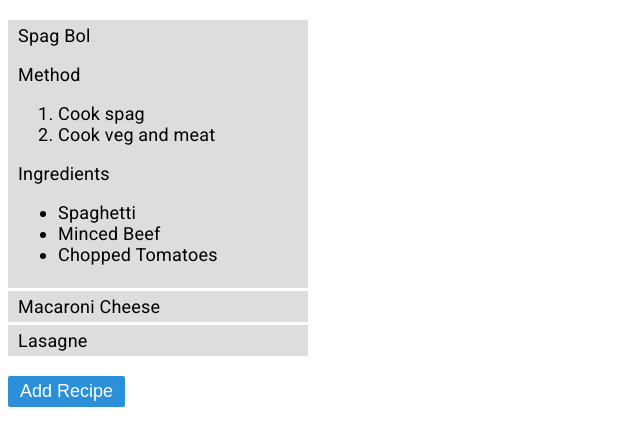
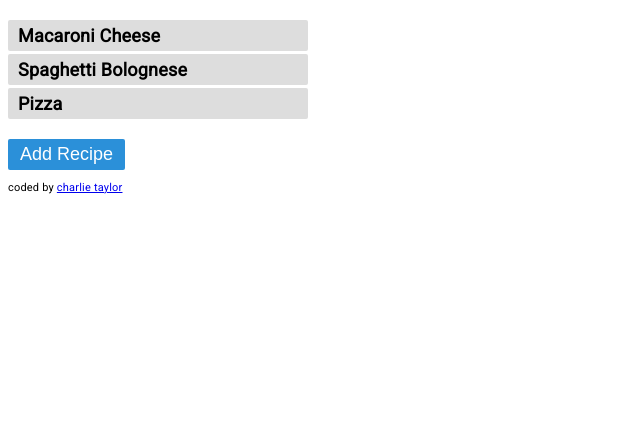
Before and after one commit to chazmcgrill/recipe-box, a React app: page / in a window 1280 px wide. Shown: the part 57-502 px from the top of the page, without its empty margins (0-640 px from the left). Built offline with nearby package versions, Linux system fonts and the light colour scheme.

Commit message:
Added Start Data
Added starting data for the app. Fed data through to the recipes and created loops for each item and ingredient

```diff
--- a/client/index.js
+++ b/client/index.js
@@ -1,21 +1,43 @@
 import React, { Component } from 'react';
 import ReactDOM from 'react-dom';
 
+let recipes = [
+  {
+    name: 'Macaroni Cheese',
+    method: 'Lorem ipsum dolor sit amet, consectetur adipisicing elit, sed do eiusmod tempor incididunt ut labore et dolore magna aliqua. Ut enim ad minim veniam.',
+    ingredients: [ 'Cheese', 'Macaroni', 'Salt & Pepper']
+  },
+  {
+    name: 'Spaghetti Bolognese',
+    method: 'Lorem ipsum dolor sit amet, consectetur adipisicing elit, sed do eiusmod tempor incididunt ut labore et dolore magna aliqua. Ut enim ad minim veniam.',
+    ingredients: [ 'Spaghetti', 'Minced Beef', 'Chopped Tomatoes']
+  },
+  {
+    name: 'Pizza',
+    method: 'Lorem ipsum dolor sit amet, consectetur adipisicing elit, sed do eiusmod tempor incididunt ut labore et dolore magna aliqua. Ut enim ad minim veniam.',
+    ingredients: [ 'Dough', 'Cheese', 'Tomato Puree']
+  }
+];
+
 class Recipe extends Component {
+  componentDidMount() {
+    console.log(this.props);
+  }
+
   render() {
     return (
-      <div className="list-item">Spag Bol
-        <div>
-          <p>Method</p>
-          <ol>
-            <li>Cook spag</li>
-            <li>Cook veg and meat</li>
-          </ol>
-          <p>Ingredients</p>
+      <div className="list-item">
+        <h4>{this.props.recipe.name}</h4>
+        <div className="hidden">
+          <strong>Method</strong>
+          <p>{this.props.recipe.method}</p>
+          <strong>Ingredients</strong>
           <ul>
-            <li>Spaghetti</li>
-            <li>Minced Beef</li>
-            <li>Chopped Tomatoes</li>
+            {this.props.recipe.ingredients.map(function(item, i) {
+              return (
+                <li>{item}</li>
+              )
+            })}
           </ul>
         </div>
       </div>
@@ -24,12 +46,21 @@ class Recipe extends Component {
 }
 
 class RecipeBox extends Component {
+  constructor(props) {
+    super(props);
+    this.state = {
+      foundRecipes: this.props.recipeList
+    }
+  }
+
   render() {
     return (
       <div className="recipe-box">
-        <Recipe />
-        <div className="list-item">Macaroni Cheese</div>
-        <div className="list-item">Lasagne</div>
+          {this.props.recipeList.map(function(recipe, i) {
+            return (
+            <Recipe recipe={recipe} key={i}/>
+            )
+          })}
       </div>
     )
   }
@@ -46,14 +77,21 @@ class AddRecipe extends Component {
 }
 
 class App extends Component {
+  constructor(props) {
+    super(props);
+    this.state = {
+      foundRecipes: this.props.recipeList
+    };
+  }
+
   render() {
     return (
       <div className="container">
-        <RecipeBox />
+        <RecipeBox recipeList={this.state.foundRecipes}/>
         <AddRecipe />
       </div>
     )
   }
 }
 
-ReactDOM.render(<App />, document.getElementById('root'));
+ReactDOM.render(<App recipeList={recipes}/>, document.getElementById('root'));
--- a/css/styles.sass
+++ b/css/styles.sass
@@ -9,6 +9,9 @@ html
   font-family: 'Roboto', sans-serif
   font-size: 18px
   letter-spacing: 0.2px
+
+h4
+  margin: 0
 
 button
   font-size: 100%
@@ -28,6 +31,15 @@ button
   margin-bottom: 20px
 
 .list-item
+  border-radius: 2px
   background: $grey
   padding: 5px 10px
   margin-bottom: 3px
+
+.hidden
+  display: none
+
+.footer
+  font-size: 11px
+  // text-align: center
+  // padding: 20px
--- a/index.html
+++ b/index.html
@@ -13,7 +13,7 @@
   <div id="root">
 
   </div>
-  <!-- <p class="footer">coded by <a href="http://www.charlietaylordev.com">charlie taylor</a></p> -->
+  <p class="footer">coded by <a href="http://www.charlietaylordev.com">charlie taylor</a></p>
   <script src="bundle.js"></script>
 </body>
 </html>
```
Also changed, not shown: css/styles.css.
